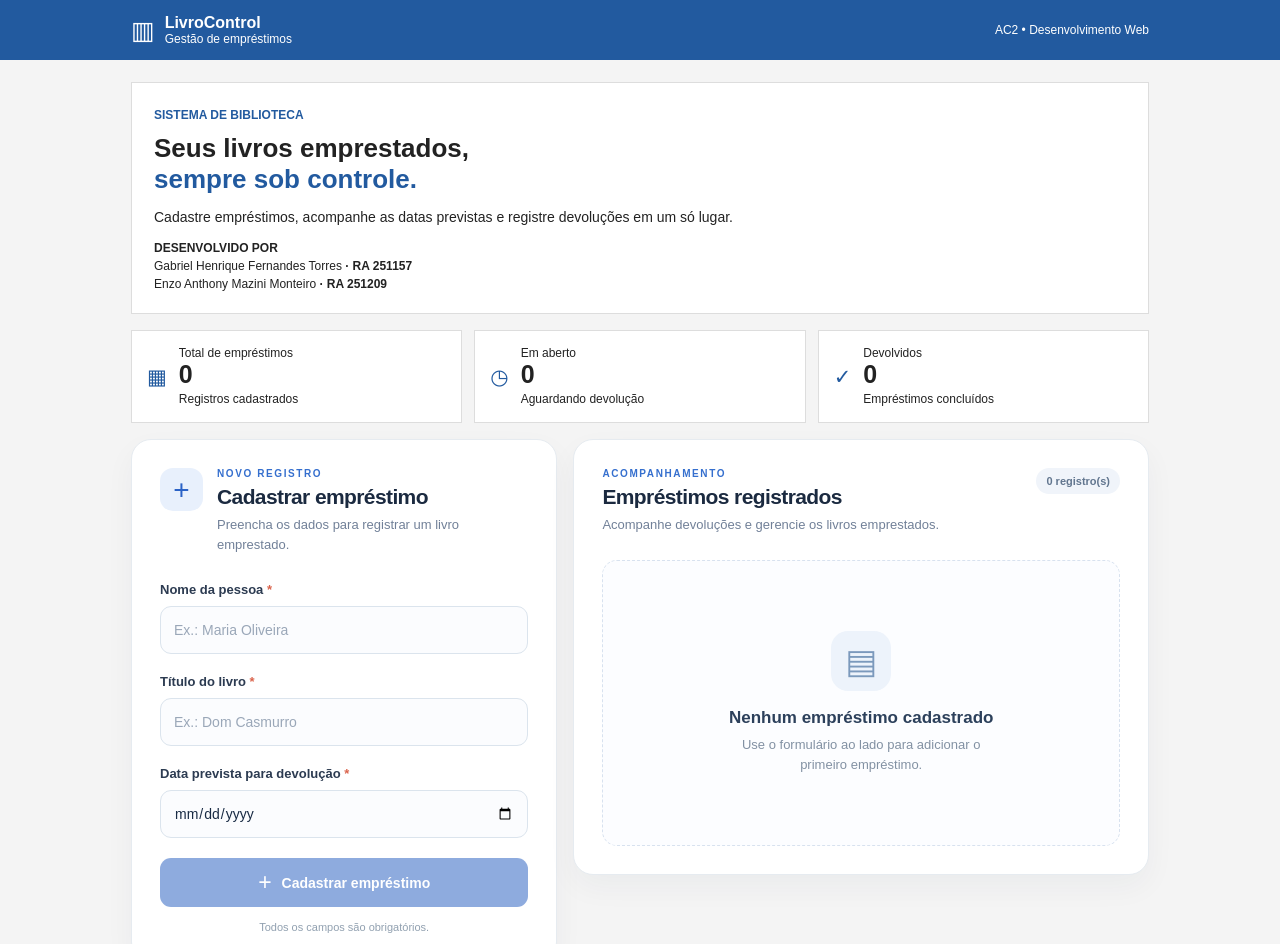
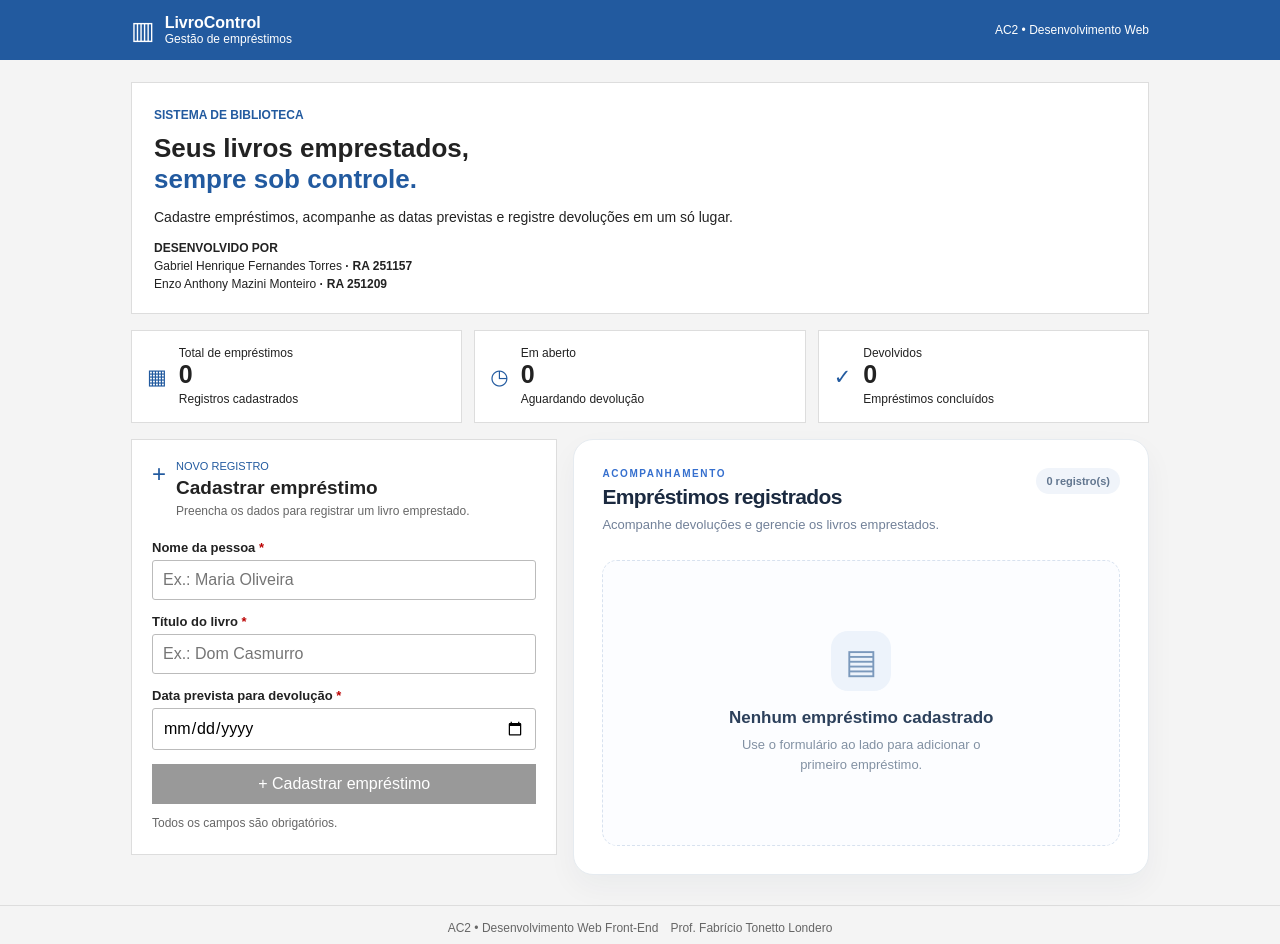
Before and after one commit to gabrieldolly11/AC2-Fabricio-Tonetto-Londero, an Angular app: page / in a window 1280 px wide. Shown: the top 944 px of the page. Built offline with nearby package versions, Linux system fonts and the light colour scheme.

Commit message:
Update cadastrar-emprestimo.css

```diff
--- a/src/app/cadastrar-emprestimo/cadastrar-emprestimo.css
+++ b/src/app/cadastrar-emprestimo/cadastrar-emprestimo.css
@@ -1,25 +1,15 @@
-.painel {
-  background: #fff;
-  border: 1px solid #e6ebf0;
-  box-shadow: 0 12px 30px rgba(16, 41, 67, .045);
-  border-radius: 20px;
-  padding: 28px;
-}
-.painel-cabecalho { display: flex; gap: 14px; align-items: flex-start; margin-bottom: 28px; }
-.icone-painel { width: 43px; height: 43px; display: grid; place-items: center; background: #e8f0fc; color: #2a62c6; font-size: 28px; font-weight: 400; border-radius: 13px; flex-shrink: 0; }
-.secao-label { font-size: 10px; letter-spacing: 1.6px; font-weight: 800; color: #356fce; margin: 0 0 6px; }
-h2 { font-size: 21px; letter-spacing: -.6px; margin: 0 0 6px; color: #1b2a40; }
-.subtitulo { font-size: 13px; line-height: 1.5; color: #718098; margin: 0; }
-.campo { margin-bottom: 20px; }
-label { color: #2c3b51; display: block; font-size: 13px; font-weight: 750; margin-bottom: 9px; }
-label span { color: #da624a; }
-input { display: block; width: 100%; min-height: 48px; border: 1px solid #dbe4ed; border-radius: 11px; padding: 10px 13px; color: #192b44; background-color: #fbfcfe; outline: none; font: inherit; font-size: 14px; transition: border-color .15s, box-shadow .15s; }
-input::placeholder { color: #9aa7b8; }
-input:focus { border-color: #407be0; box-shadow: 0 0 0 3px rgba(64, 123, 224, .11); background: #fff; }
-.botao-cadastrar { display: flex; width: 100%; align-items: center; justify-content: center; gap: 10px; min-height: 49px; border: 0; border-radius: 11px; color: #fff; background: #285fc0; font: inherit; font-weight: 750; font-size: 14px; cursor: pointer; transition: background .15s, transform .15s; margin-top: 5px; }
-.botao-cadastrar span { font-size: 23px; line-height: 1; font-weight: 400; }
-.botao-cadastrar:hover:not(:disabled) { background: #1d4d9f; transform: translateY(-1px); }
-.botao-cadastrar:disabled { cursor: not-allowed; opacity: .52; }
-.sucesso { margin: 17px 0 0; padding: 11px 13px; background: #e6f8ec; color: #166637; border: 1px solid #ccebd8; border-radius: 10px; font-size: 13px; font-weight: 650; }
-.observacao { margin: 14px 0 0; text-align: center; color: #91a0b0; font-size: 11px; }
-@media (max-width: 560px) { .painel { padding: 21px; } }
+.painel { background: white; border: 1px solid #ddd; padding: 20px; }
+.painel-cabecalho { display: flex; align-items: start; gap: 10px; margin-bottom: 18px; }
+.icone-painel { color: #225a9f; font-size: 24px; }
+.secao-label { color: #225a9f; font-size: 11px; margin: 0; }
+h2 { font-size: 19px; margin: 5px 0; }
+.subtitulo, .observacao { color: #666; font-size: 12px; margin: 4px 0; }
+.campo { margin-bottom: 14px; }
+label { display: block; font-size: 13px; font-weight: bold; margin-bottom: 5px; }
+label span { color: #b00; }
+input { width: 100%; padding: 10px; border: 1px solid #bbb; border-radius: 3px; }
+input:focus { outline: 2px solid #8bb4e5; }
+.botao-cadastrar { background: #225a9f; color: white; border: 0; padding: 11px; width: 100%; cursor: pointer; }
+.botao-cadastrar:disabled { background: #999; cursor: not-allowed; }
+.sucesso { color: #176b30; background: #e8f5ea; padding: 10px; font-size: 13px; }
+.observacao { margin-top: 12px; }
```
